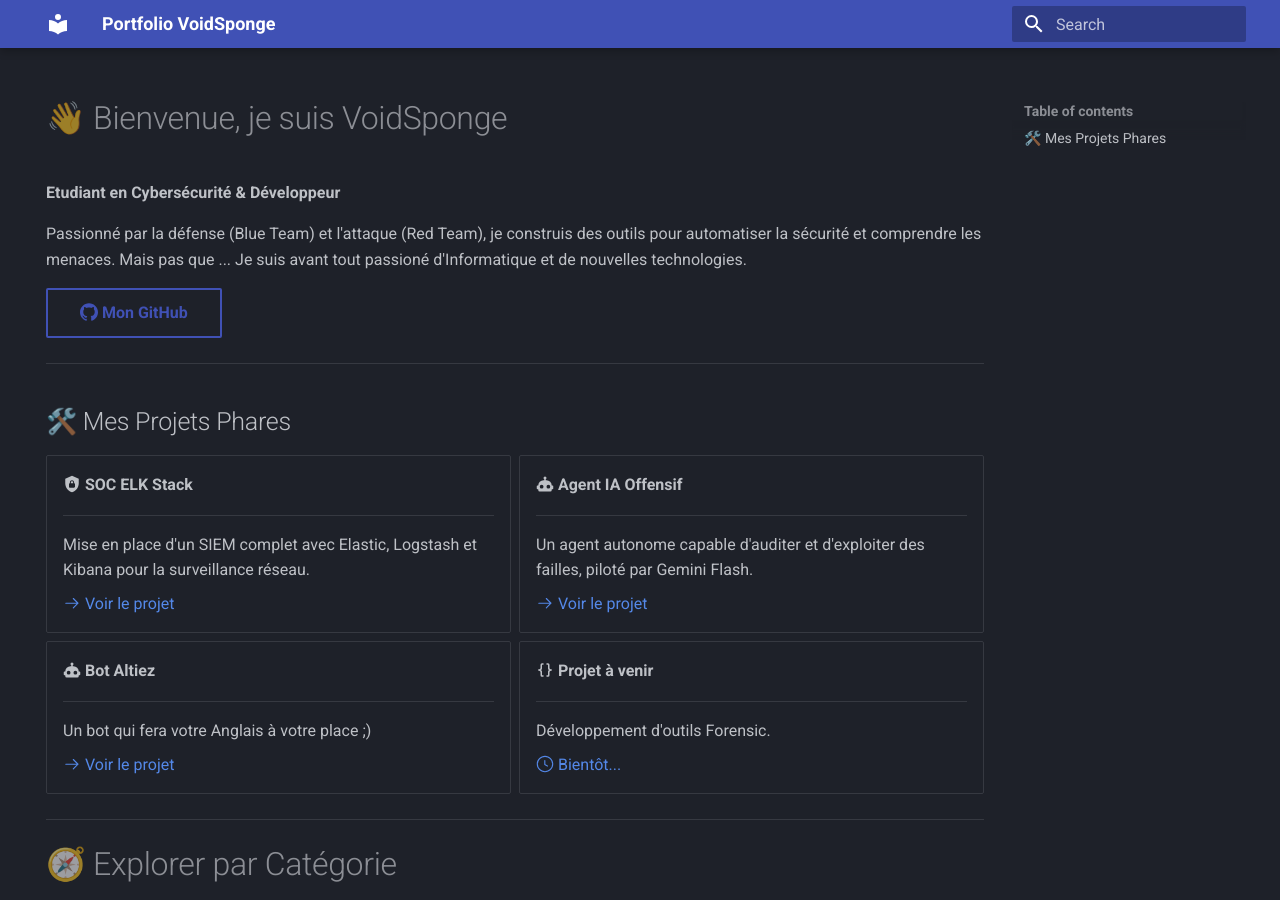
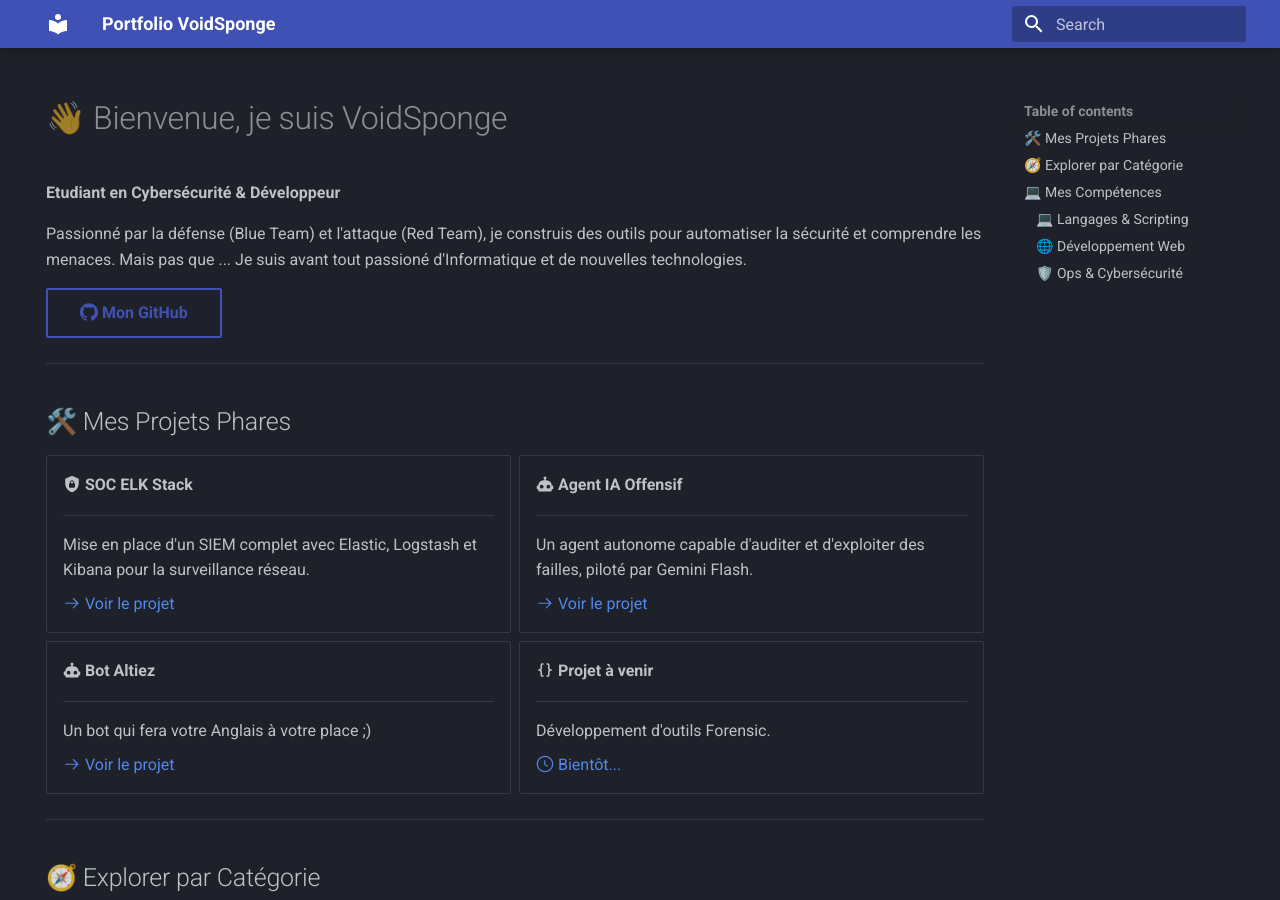
Before and after one commit to voidsponge/portfolio, an MkDocs documentation site: the page built from docs/index.md, in a window 1280 px wide and 900 px high. Built offline with MkDocs 1.6.1 and Material for MkDocs 9.7.7, drawn with Linux system fonts in a browser that asks for light colours.

Commit message:
Change header level for 'Explorer par Catégorie'

```diff
--- a/docs/index.md
+++ b/docs/index.md
@@ -50,7 +50,7 @@
 
 ---
 
-# 🧭 Explorer par Catégorie
+## 🧭 Explorer par Catégorie
 
 <div class="grid cards" markdown>
 
```
